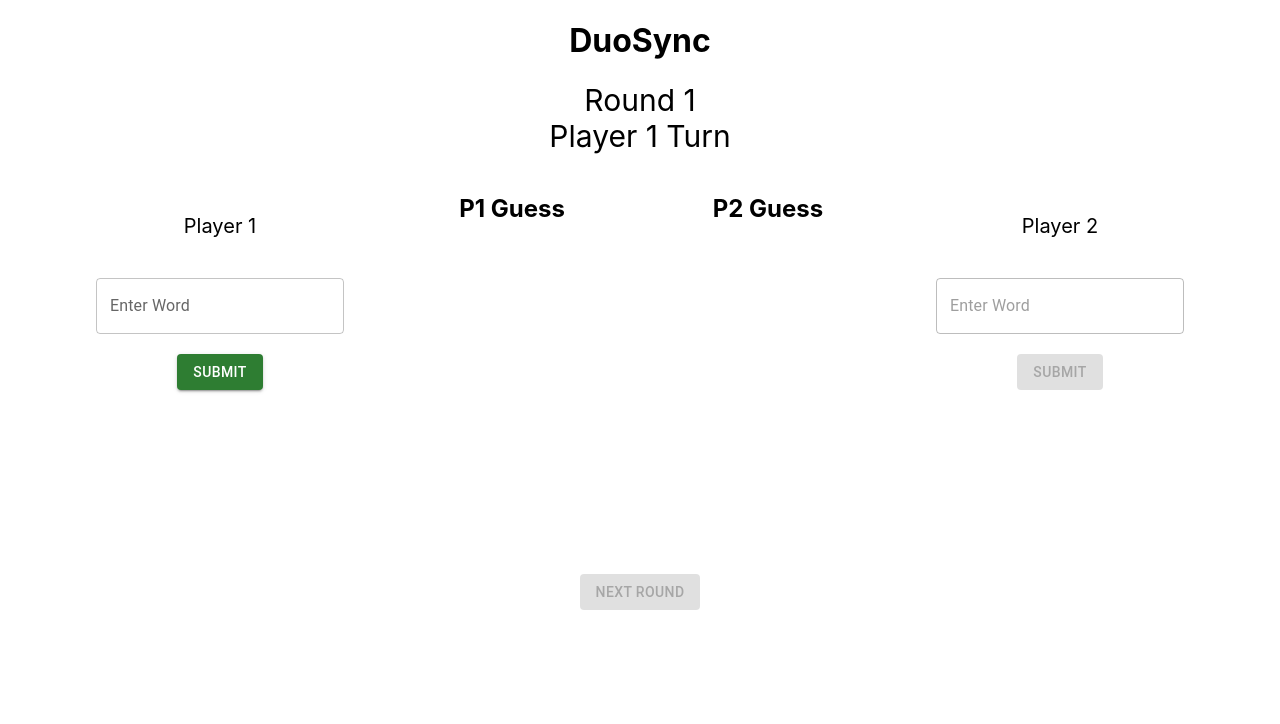
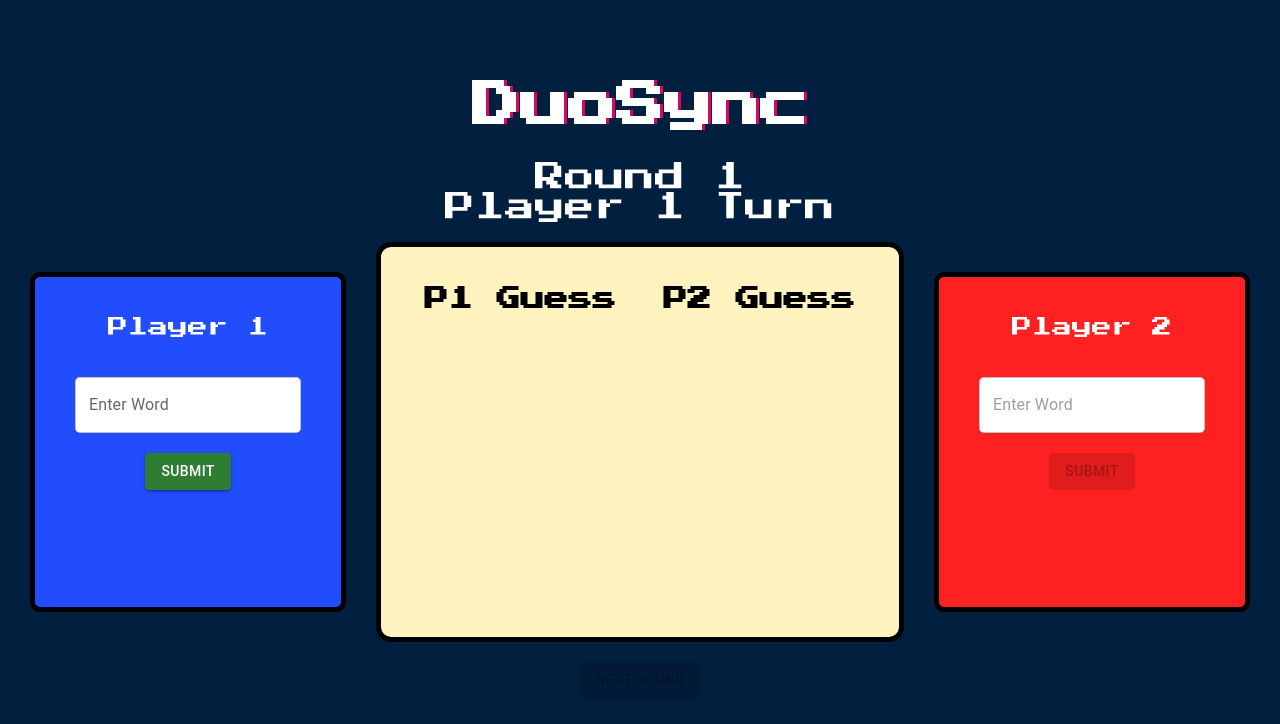
Before and after one commit to Sheran20/DuoSync, a React (Create React App) app: page / in a window 1280 px wide. Shown: the top 724 px of the page. Built offline with nearby package versions, Linux system fonts and the light colour scheme.

Commit message:
update styling

```diff
--- a/src/index.css
+++ b/src/index.css
@@ -5,9 +5,72 @@ body {
     sans-serif;
   -webkit-font-smoothing: antialiased;
   -moz-osx-font-smoothing: grayscale;
+  background-color: #011F3F;
 }
 
 code {
   font-family: source-code-pro, Menlo, Monaco, Consolas, 'Courier New',
     monospace;
 }
+
+
+/* Game header  */
+#game-title {
+  font-size: 3rem;
+  padding-top: 50px;
+  color: white;
+  text-shadow: 3px 0 #DA0463;
+  font-family: 'Press Start 2P', cursive;
+}
+
+#game-header{
+  color: white;
+  font-family: 'Press Start 2P', cursive;
+}
+
+/* Player Controls Styling*/
+
+.text-box {
+  background-color: white;
+  border-radius: 5px;
+  font-family: 'Press Start 2P', cursive;
+}
+
+
+#player1-box{
+  margin: 30px;
+  color: white;
+  border: solid 5px black;
+  background-color: #214dff;
+  border-radius: 10px;
+  font-family: 'Press Start 2P', cursive;
+}
+
+#player2-box{
+  margin: 30px;
+  color: white;
+  border: solid 5px black;
+  background-color: #ff2021;
+  border-radius: 10px;
+  font-family: 'Press Start 2P', cursive;
+}
+
+/* Previous Turns Styling */
+
+#prev-turns {
+  border: solid 5px black;
+  border-radius: 15px;
+  padding: 20px;
+  background-color: #FEF2BF;
+  font-family: 'Press Start 2P', cursive;
+}
+
+.player-guess {
+  padding-top: 10px;
+}
+
+/* Next Button styling */
+
+.continue-button{
+  margin-top: 20px;
+}
```
